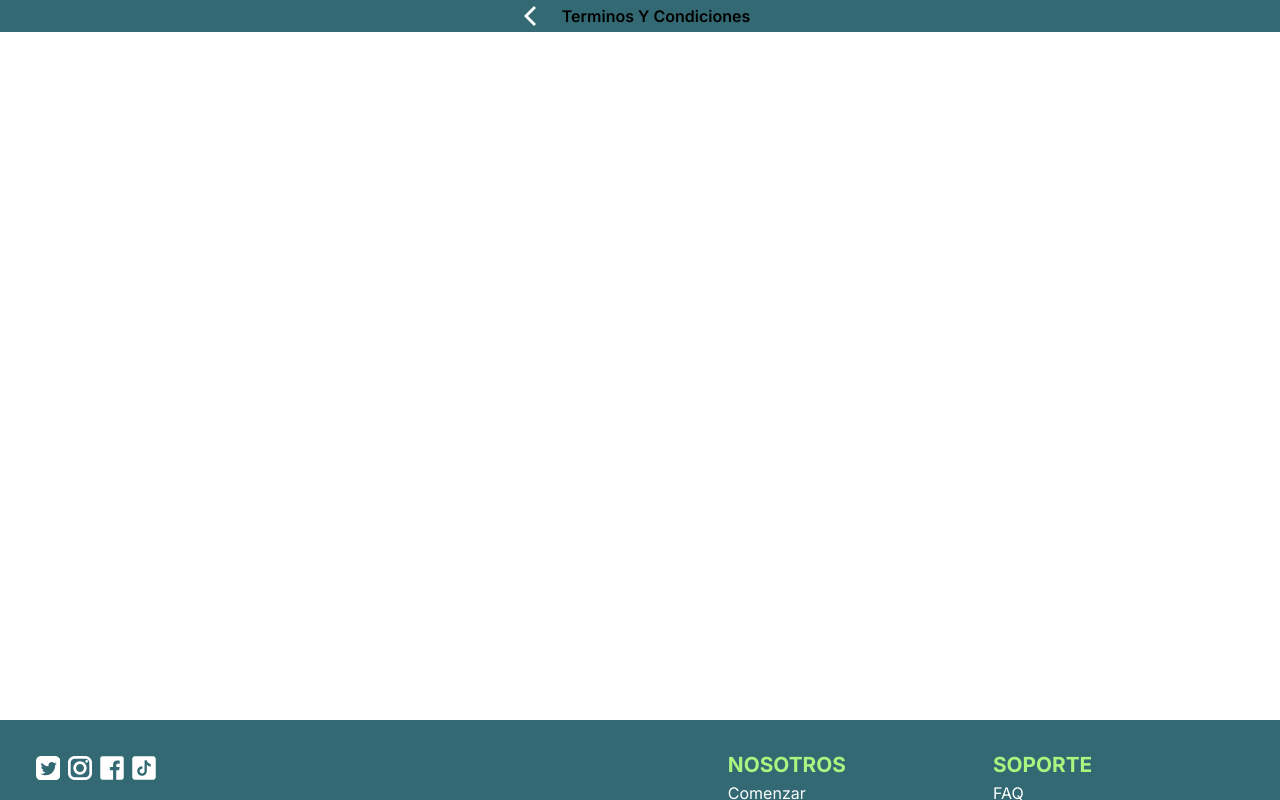
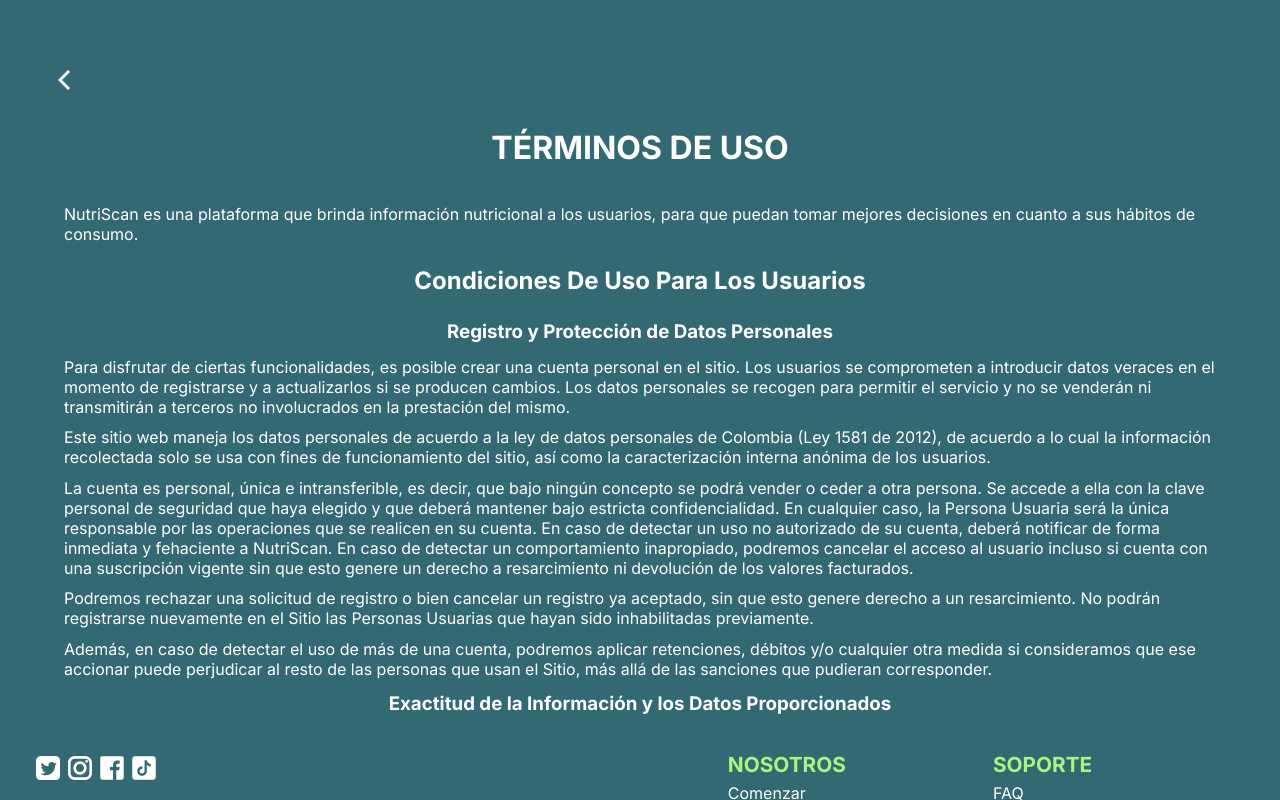
Before and after one commit to Lespinald/nutriscanapp_front, a React (Vite) app: page /terminos_y_condiciones in a window 1280 px wide. Built offline with nearby package versions, Linux system fonts and the light colour scheme; no server answers; a web font is replaced by a local one.

Commit message:
Add Terminos y condiciones adenas unos peque;o fix

```diff
--- a/src/pages/Login/Login.tsx
+++ b/src/pages/Login/Login.tsx
@@ -178,7 +178,7 @@
             <form className={style.login} style={{display:'flex',flexDirection:'column'}}>
                 <input autoComplete='true' type='email' id='email' placeholder='Correo' value={address} onChange={e => setAddress(e.currentTarget.value)}></input>
                 <input autoComplete='true' type='password' id='password' placeholder='Contraseña' value={password} onChange={e => setPassword(e.currentTarget.value)}></input>
-                <button onClick={HandleLogInEmail} className={style.button_logIn} style={{marginTop:'19px'}}>
+                <button onClick={HandleLogInEmail} className={style.button_logIn} style={{marginTop:'19px',fontSize:'1em'}}>
                     Iniciar sesión
                 </button>
                 <div className={style.fondoLogin_line} style={{height:'2px'}}></div>
--- a/src/pages/Login/login.module.css
+++ b/src/pages/Login/login.module.css
@@ -124,3 +124,41 @@
     left: 50%;
     transform: translate(-50%,-50%);
 }
+
+.TerminosYCondiciones{
+    height: fit-content;
+    display: flex;
+    align-items: center;
+    flex-direction: column;
+    padding: 5%;
+    justify-content: flex-start;
+    color: white;
+    font-weight: 400;
+}
+
+.TerminosYCondiciones h1,
+.TerminosYCondiciones h2,
+.TerminosYCondiciones h3{
+    font-weight: 700;
+    width: 100%;
+    text-align: center;
+}
+
+.TerminosYCondiciones h1{
+    text-transform: uppercase;
+    margin: 1em 0;
+}
+
+.TerminosYCondiciones h2{
+    text-transform: capitalize;
+    margin: 0.7em 0;
+}
+
+.TerminosYCondiciones h3{
+    margin: 0.45em 0;
+}
+
+.TerminosYCondiciones p{
+    margin: 0.325em 0;
+    font-weight: inherit;
+}
--- a/src/pages/Personal/FormPerfil.tsx
+++ b/src/pages/Personal/FormPerfil.tsx
@@ -262,6 +262,7 @@
         </div>
       </div>
       <div className={style.formulario} style={{overflowY:'auto'}}>
+        <div style={{background: 'var(--color-6)',width:'100%',overflowY:'auto'}}>
           <form>
               <div className={style.campo}>
                 <label htmlFor="correo">Correo:</label>
@@ -305,6 +306,7 @@
               <button type="button" className={`${style.button} ${ValidateContrasena() ? '':style.desactivado}`} onClick={HandleContrasena}>Cambiar Contraseña</button>
           </form>
         </div>
+      </div>
       <InputFoto isOpen={changePhoto} setIsOpen={setChangePhoto} photoPerfil={photoPerfil} setPhotoPerfil={setPhotoPerfil} perfil={true} HandleSaveImage={HandleSaveImage}/>
     </div>
   )
--- a/src/pages/Personal/InputFoto.tsx
+++ b/src/pages/Personal/InputFoto.tsx
@@ -59,7 +59,7 @@
   }, [image])
 
   return (
-  <div className={style.background} style={isOpen ? {} : {display:'none'}} onClick={() => setIsOpen((prev) => !prev)}>
+  <div className={style.background} style={isOpen ? {position:'absolute',bottom:'0'}:{display:'none'}} onClick={() => setIsOpen((prev) => !prev)}>
     <div className={style.boxInput} onClick={(e) => e.stopPropagation()}>
 
     <input type='file' accept='image/*' style={{position: 'relative',top:'5vh'}} onChange={(event) => HandleChangePhoto(event)} ref={fileInputRef}/>
--- a/src/pages/Registro/Registro.tsx
+++ b/src/pages/Registro/Registro.tsx
@@ -301,7 +301,7 @@
           </button>
           <div className={styleLogin.fondoLogin_line}></div>
           <button className={styleLogin.button_google} onClick={HandleRegistroGoogle}>
-            <img src='\Login\GoogleIcon.png' style={{width:'11%',height:'auto !important', borderRadius:'100%'}}></img>
+            <img src='\Login\GoogleIcon.png' style={{height:'auto !important', borderRadius:'100%'}}></img>
             <p>Continuar con Google</p>
           </button>
         </form>
--- a/src/pages/Registro/TerminosYCondiciones.tsx
+++ b/src/pages/Registro/TerminosYCondiciones.tsx
@@ -3,16 +3,65 @@
 import { Link, useNavigate } from 'react-router-dom'
 
 const TerminosYCondiciones = () => {
-    const navigate = useNavigate()
+  const navigate = useNavigate()
   return (
-    <div className={styleLogin.fondoLogin} style={{height:'fit-content'}}>
-      <div style={{height:"fit-content",display: "flex",alignItems: "center"}}>
+    <div className={styleLogin.fondoLogin} style={{height:'-webkit-fill-available',overflowY:'auto',justifyContent:'flex-start'}}>
+      <div className={styleLogin.TerminosYCondiciones}>
         <div className={styleLogin.backButton} onClick={() => navigate(-1)}>
-            <svg xmlns="http://www.w3.org/2000/svg" height="2em" id="Layer_1" version="1.1" viewBox="0 0 512 512" width="2em" xmlSpace="preserve" fill='white'>
-                <polygon points="352,128.4 319.7,96 160,256 160,256 160,256 319.7,416 352,383.6 224.7,256 "/>
-            </svg>
+          <svg xmlns="http://www.w3.org/2000/svg" height="2em" id="Layer_1" version="1.1" viewBox="0 0 512 512" width="2em" xmlSpace="preserve" fill='white'>
+            <polygon points="352,128.4 319.7,96 160,256 160,256 160,256 319.7,416 352,383.6 224.7,256 "/>
+          </svg>
         </div>
-        Terminos Y Condiciones
+        <h1>Términos de Uso</h1>
+
+        <p>NutriScan es una plataforma que brinda información nutricional a los usuarios, para que puedan tomar mejores decisiones en cuanto a sus hábitos de consumo.</p>
+
+        <h2>Condiciones de Uso para los Usuarios</h2>
+
+        <h3>Registro y Protección de Datos Personales</h3>
+        <p>Para disfrutar de ciertas funcionalidades, es posible crear una cuenta personal en el sitio. Los usuarios se comprometen a introducir datos veraces en el momento de registrarse y a actualizarlos si se producen cambios. Los datos personales se recogen para permitir el servicio y no se venderán ni transmitirán a terceros no involucrados en la prestación del mismo.</p>
+        <p>Este sitio web maneja los datos personales de acuerdo a la ley de datos personales de Colombia (Ley 1581 de 2012), de acuerdo a lo cual la información recolectada solo se usa con fines de funcionamiento del sitio, así como la caracterización interna anónima de los usuarios.</p>
+        <p>La cuenta es personal, única e intransferible, es decir, que bajo ningún concepto se podrá vender o ceder a otra persona. Se accede a ella con la clave personal de seguridad que haya elegido y que deberá mantener bajo estricta confidencialidad. En cualquier caso, la Persona Usuaria será la única responsable por las operaciones que se realicen en su cuenta. En caso de detectar un uso no autorizado de su cuenta, deberá notificar de forma inmediata y fehaciente a NutriScan. En caso de detectar un comportamiento inapropiado, podremos cancelar el acceso al usuario incluso si cuenta con una suscripción vigente sin que esto genere un derecho a resarcimiento ni devolución de los valores facturados.</p>
+        <p>Podremos rechazar una solicitud de registro o bien cancelar un registro ya aceptado, sin que esto genere derecho a un resarcimiento. No podrán registrarse nuevamente en el Sitio las Personas Usuarias que hayan sido inhabilitadas previamente.</p>
+        <p>Además, en caso de detectar el uso de más de una cuenta, podremos aplicar retenciones, débitos y/o cualquier otra medida si consideramos que ese accionar puede perjudicar al resto de las personas que usan el Sitio, más allá de las sanciones que pudieran corresponder.</p>
+
+        <h3>Exactitud de la Información y los Datos Proporcionados</h3>
+        <p>NutriScan no garantiza la exactitud de la información y los datos presentes en el sitio y en la base de datos (incluidos, entre otros, los datos del producto: fotos, código de barras, nombre, nombre genérico, cantidad, embalaje, marcas, categorías, orígenes, etiquetas, certificaciones, premios, códigos de embalaje, ingredientes, aditivos, alérgenos, trazas, información nutricional, datos ecológicos, etc.).</p>
+        <p>La información y los datos son introducidos por los colaboradores del sitio. Pueden contener errores debido, por ejemplo, a información inexacta en las etiquetas y los embalajes, a la introducción manual de datos o al procesamiento de los datos.</p>
+        <p>Para permitir que los usuarios verifiquen los datos, se invita a los colaboradores a subir fotos de etiquetas y embalajes que muestren los datos.</p>
+
+        <h3>Integridad y Exhaustividad de la Información y los Datos</h3>
+        <p>NutriScan no garantiza la integridad y exhaustividad de la información y los datos presentes en el sitio y en la base de datos.</p>
+        <p>El hecho de que un producto esté presente en el sitio o en la base de datos no garantiza que todos los datos correspondientes estén presentes. Los usuarios que encuentren información o datos que falten están invitados a editar y agregar información a la página del producto.</p>
+        <p>Además, no todos los productos alimenticios están presentes en NutriScan, dada la cantidad de productos alimenticios que existen en el mundo y la cantidad de productos nuevos que se crean cada día.</p>
+        <p>Los promedios y otra información estadística se calculan sobre la base de los productos y los datos presentes en la base de datos de NutriScan, y no sobre todos los productos existentes en el mercado. Del mismo modo, las comparaciones con promedios y las comparaciones de productos se establecen sobre la base de los productos y los datos presentes en la base de datos de NutriScan.</p>
+
+        <h3>Advertencia</h3>
+        <p>La información y los datos se proporcionan sólo a modo de información indicativa. Pueden contener errores y no deben utilizarse con fines médicos.</p>
+
+        <h3>Descargo de Responsabilidad</h3>
+        <p>El servicio se proporciona tal cual. NutriScan no garantiza su conformidad con ningún uso particular, ni su compatibilidad con ningún servicio de terceros.</p>
+        <p>De igual modo, la información y los datos se proporcionan tal cual. NutriScan no garantiza su exactitud, integridad, exhaustividad ni conformidad con ningún uso particular.</p>
+        <p>El servicio puede interrumpirse temporalmente por mantenimiento o por motivos ajenos al control de NutriScan, como problemas técnicos (hardware o software).</p>
+        <p>El editor ni visor de NutriScan no se hace responsable de ningún posible daño, directo o indirecto, ni de ninguna pérdida de datos, debido al uso o a la imposibilidad de usar sus servicios, o al acceso o a la imposibilidad de acceder al contenido de los servicios, o al posible hecho de que la información y los datos no sean precisos, completos o exhaustivos.</p>
+
+        <h2>Condiciones para las Tiendas</h2>
+
+        <h3>Registro y Protección de Datos Personales</h3>
+        <p>Para disfrutar de las funcionalidades, se debe crear una cuenta personal en el sitio. Los usuarios de tiendas se comprometen a introducir datos veraces en el momento de registrarse y a actualizarlos si se producen cambios. Los datos personales se recogen para permitir el servicio y no se venderán ni transmitirán a terceros.</p>
+        <p>Este sitio web maneja los datos personales de acuerdo a la ley de datos personales de Colombia (Ley 1581 de 2012), de acuerdo a lo cual la información recolectada solo se usa con fines de funcionamiento del sitio, así como la caracterización interna anónima de los usuarios.</p>
+        <p>La cuenta es personal, única e intransferible, es decir, que bajo ningún concepto se podrá vender o ceder a otra persona. Se accede a ella con la clave personal de seguridad que haya elegido y que deberá mantener bajo estricta confidencialidad. En cualquier caso, la Persona Usuaria será la única responsable por las operaciones que se realicen en su cuenta. En caso de detectar un uso no autorizado de su cuenta, deberá notificar de forma inmediata y fehaciente a NutriScan. En caso de detectar un comportamiento inapropiado, podremos cancelar el acceso al usuario incluso si cuenta con una suscripción vigente sin que esto genere un derecho a resarcimiento ni devolución de los valores facturados.</p>
+        <p>Podremos rechazar una solicitud de registro o bien cancelar un registro ya aceptado, sin que esto genere derecho a un resarcimiento. No podrán registrarse nuevamente en el Sitio las Personas Usuarias que hayan sido inhabilitadas previamente.</p>
+        <p>Además, en caso de detectar el uso de más de una cuenta, podremos aplicar retenciones, débitos y/o cualquier otra medida si consideramos que ese accionar puede perjudicar al resto de las personas que usan el Sitio, más allá de las sanciones que pudieran corresponder.</p>
+
+        <h3>Advertencia</h3>
+        <p>La información y los datos se proporcionan sólo a modo de información indicativa. Pueden contener errores y no deben utilizarse con fines médicos.</p>
+
+        <h3>Descargo de Responsabilidad</h3>
+        <p>El servicio se proporciona tal cual. NutriScan no garantiza su conformidad con ningún uso particular, ni su compatibilidad con ningún servicio de terceros.</p>
+        <p>De igual modo, la información y los datos se proporcionan tal cual. NutriScan no garantiza su exactitud, integridad, exhaustividad ni conformidad con ningún uso particular.</p>
+        <p>El servicio puede interrumpirse temporalmente por mantenimiento o por motivos ajenos al control de NutriScan, como problemas técnicos (hardware o software).</p>
+        <p>El editor ni visor de NutriScan no se hace responsable de ningún posible daño, directo o indirecto, ni de ninguna pérdida de datos, debido al uso o a la imposibilidad de usar sus servicios, o al acceso o a la imposibilidad de acceder al contenido de los servicios, o al posible hecho de que la información y los datos no sean precisos, completos o exhaustivos.</p>
       </div>
     </div>
   )
```
Lines whose indentation alone changed are shown as unchanged.
